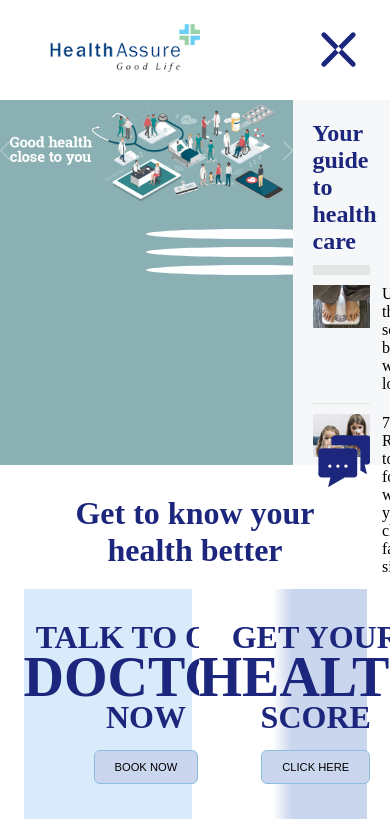
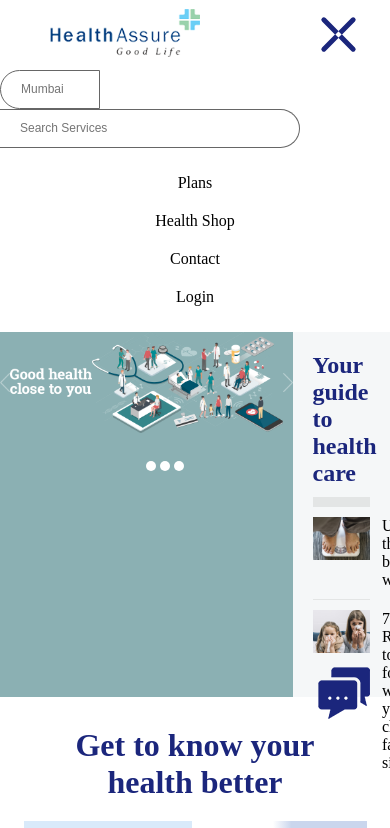
Before and after one commit to Pawan16123/Health_assure, a plain HTML site: page index.html in a window 390 px wide. Both pictures are taken after a click on the element 335 px from the left and 50 px from the top of the page. Shown: the top 828 px of the page. Drawn offline with nearby package versions, Linux system fonts and the light colour scheme.

Commit message:
header responsive done

```diff
--- a/assets/css/main.css
+++ b/assets/css/main.css
@@ -27,30 +27,30 @@ header.main-header{
 header .logo img{
     width: 200px;
 }
-header .searchbar input{
+.searchbar input{
     border: 1px solid #666666;
     line-height: 40px;
 }
 
-header .searchbar .location{
+.searchbar .location{
     border-radius: 20px 0 0 20px;
     width:125px;
 }
-header .searchbar .search-service{
+.searchbar .search-service{
     border-radius: 0 20px 20px 0;
     border-left: none;
     width: 470px;
 
 }
-header ul.menu{
+ul.menu{
     display: flex;
     align-items: center;
     justify-content: space-around;
     width: 350px;
     padding-left: 0;
 }
-header ul.menu a,
-header ul.menu li{
+ul.menu a,
+ul.menu li{
     text-decoration: none;
     color: inherit;
 }
@@ -592,9 +592,18 @@ footer .footer-disclaimer{
     display: none;
 }
 
+/* .mobile-nav */
+/* header+.mobile-nav{
+    display: none;
+} */
+
+.toggledisplay{
+    display: none !important;
+}
+
 @media (max-width : 1200px){
-    header .searchbar,
-    header ul.menu{
+    header>.searchbar,
+    header>ul.menu{
         display: none;
     }
 
@@ -689,5 +698,30 @@ footer .footer-disclaimer{
     .halfWidth{
         width: 70% !important;
     }
+    /* Mobile Navigation */
+    header.main-header {
+        height: 70px;
+    }
+    .mobile-nav{
+        display: flex;
+        flex-direction: column;
+        align-items: center;
+    }
+    .mobile-nav .searchbar .location{
+        width: 100px;
+    }
+    .mobile-nav .searchbar .search-service{
+        width: 300px;
+    }
+    .mobile-nav ul{
+        display: flex;
+        flex-direction: column;
+    }
+    .mobile-nav li{
+        padding: 10px;
+    }
+    .searchbar input{
+        line-height: 35px;
+    }
 
 }
--- a/assets/scripts/main.js
+++ b/assets/scripts/main.js
@@ -1,9 +1,13 @@
 $(document).ready(function(){
 	$('#nav-icon2').click(function(){
         $(this).toggleClass('open');
+        $("#nav-icon2 span").toggleClass('halfWidth');
+        $(".mobile-nav").toggleClass('toggledisplay');
 
     });
-    $("#nav-icon2").click(function(){
-        $("span").toggleClass('halfWidth');
-    });
+    // $("#nav-icon2").click(function(){
+    //     $("#nav-icon2 span").toggleClass('halfWidth');
+    // });
+
+
 });
--- a/index.html
+++ b/index.html
@@ -29,11 +29,6 @@
                 <a href="#">Login</a>
             </li>
         </ul>
-
-        <div class="mobile-nav">
-
-        </div>
-
         <div id="nav-icon2">
             <span></span>
             <span></span>
@@ -43,6 +38,25 @@
             <span></span>
           </div>
     </header>
+    <div class="mobile-nav toggledisplay">
+        <div class="searchbar">
+            <input type="text" placeholder="Mumbai" class="location"><input type="text" placeholder="Search Services" class="search-service">
+        </div>
+        <ul class="menu">
+            <li>
+                <a href="#">Plans</a>
+            </li>
+            <li>
+                <a href="#">Health Shop</a>
+            </li>
+            <li>
+                <a href="#">Contact</a>
+            </li>
+            <li>
+                <a href="#">Login</a>
+            </li>
+        </ul>
+    </div>
 
     <section class="banner">
         <div class="banner__left-side">
```
